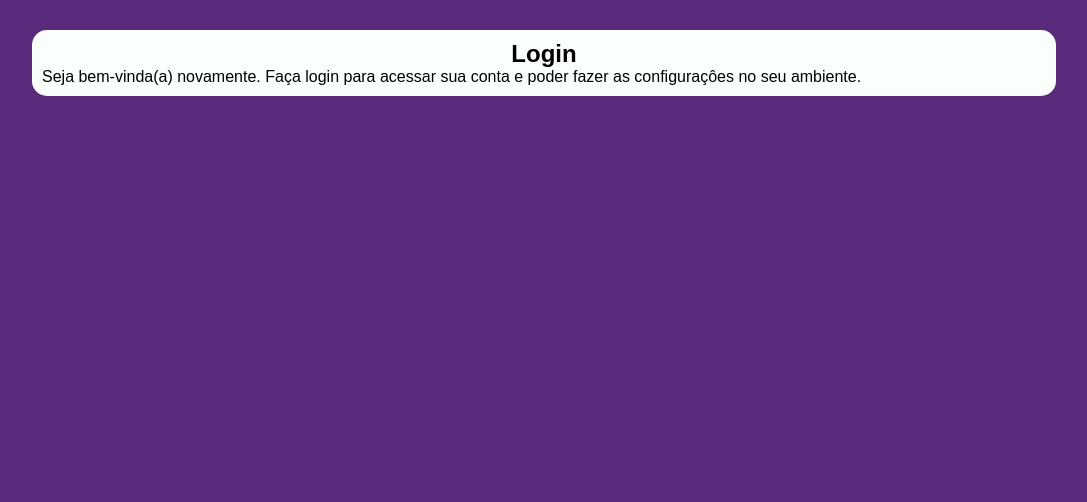
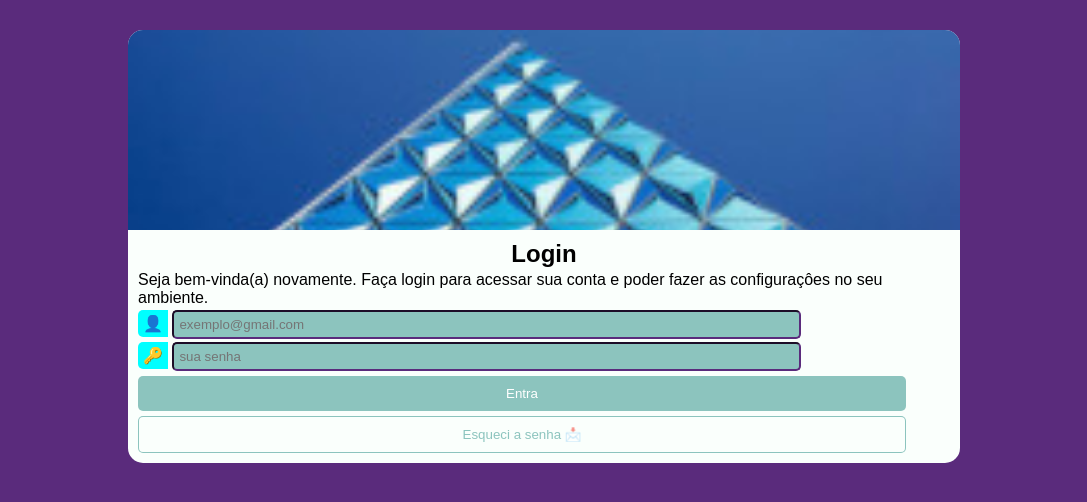
Before and after one commit to wilnervictor/projeto-login, a plain HTML site: page index.html in a window 1280 px wide. Shown: the whole page, without its empty margins (96-1183 px from the left). Drawn offline with Linux system fonts and the light colour scheme.

Commit message:
login v 1.3

```diff
--- a/estilos/style.css
+++ b/estilos/style.css
@@ -7,14 +7,14 @@
 :root{
     --cor1: #5A2B7C;
     --cor2: #FAFFFC;
-    --cor3: #4AA199;
+    --cor3: #4aa1989f;
     --cor4: #92D0CB;
 }
 body{
     background-color: var(--cor1);
 }
 main{
-    width: 80vw;
+    width: 65vw;
     margin: auto;
     background-color: var(--cor2);
     border-radius: 15px;
@@ -26,3 +26,50 @@ main > section > div > h1{
 #formulario{
     padding: 10px;
 }
+#iimail1, #isenha{
+    padding: 5px;
+    border-radius: 5px;
+    background-color: var(--cor3);
+    border-color: var(--cor1);
+    width: 48vw;
+}
+#formulario p {
+    padding-top: 3px;
+}
+#iimail1:focus, #isenha:focus{
+    background-color: var(--cor2);
+}
+label{
+    background-color: aqua;
+    padding: 5px;
+    border-radius: 5px 0px 0px 5px;
+}
+#entra{
+    color: white;
+    background-color: var(--cor3);
+    padding: 10px;
+    border: 0px;
+    margin-top: 5px;
+    width: 60vw;
+    border-radius: 5px;
+}
+#esqueci{
+    color: var(--cor3);
+    background-color: var(--cor2);
+    padding: 10px;
+    border: 0px;
+    margin-top: 5px;
+    width: 60vw;
+    border: 1px solid var(--cor3);
+    border-radius: 5px;
+}
+
+#imagem{
+    background: url(../imagens/padrao200px.jpg);
+    background-repeat: no-repeat;
+    background-size: cover;
+    background-position: center center;
+    width: 65vw;
+    height: 200px;
+    border-radius: 15px 15px 0px 0px;
+}
--- a/index.html
+++ b/index.html
@@ -1,9 +1,9 @@
 <!DOCTYPE html>
 <html lang="pt-BR">
   <head>
-    <meta charset="UTF-8">
-    <meta name="viewport" content="width=device-width, initial-scale=1.0">
-    <link rel="stylesheet" href="estilos/style.css">
+    <meta charset="UTF-8" />
+    <meta name="viewport" content="width=device-width, initial-scale=1.0" />
+    <link rel="stylesheet" href="estilos/style.css" />
     <title>Tela de login</title>
   </head>
   <body>
@@ -14,9 +14,21 @@
         </div>
         <div id="formulario">
           <h1>Login</h1>
-               <p>Seja bem-vinda(a) novamente. Faça login para acessar sua conta e poder fazer as configuraçôes no seu ambiente.</p>
+          <p>
+            Seja bem-vinda(a) novamente. Faça login para acessar sua conta e
+            poder fazer as configuraçôes no seu ambiente.
+          </p>
           <form action="login.js" method="post" autocomplete="off">
-
+            <p>
+              <label for="iimail1">&#128100;</label>
+              <input type="email" name="iimail" id="iimail1" placeholder="exemplo@gmail.com" required/>
+            </p>
+            <p>
+              <label for="isenha">&#128273;</label>
+              <input type="password" name="senha" id="isenha" placeholder="sua senha" maxlength="20" minlength="8"/>
+            </p>
+            <input type="submit" id="entra" value="Entra">
+            <input type="button" id="esqueci" value="Esqueci a senha &#128233;">
           </form>
         </div>
       </section>
```
Also changed, not shown: imagens/Iconsmind-Outline-Envelope.512.png (added), imagens/Pictogrammers-Material-Key.512.png (added). Lines whose indentation alone changed are shown as unchanged.
